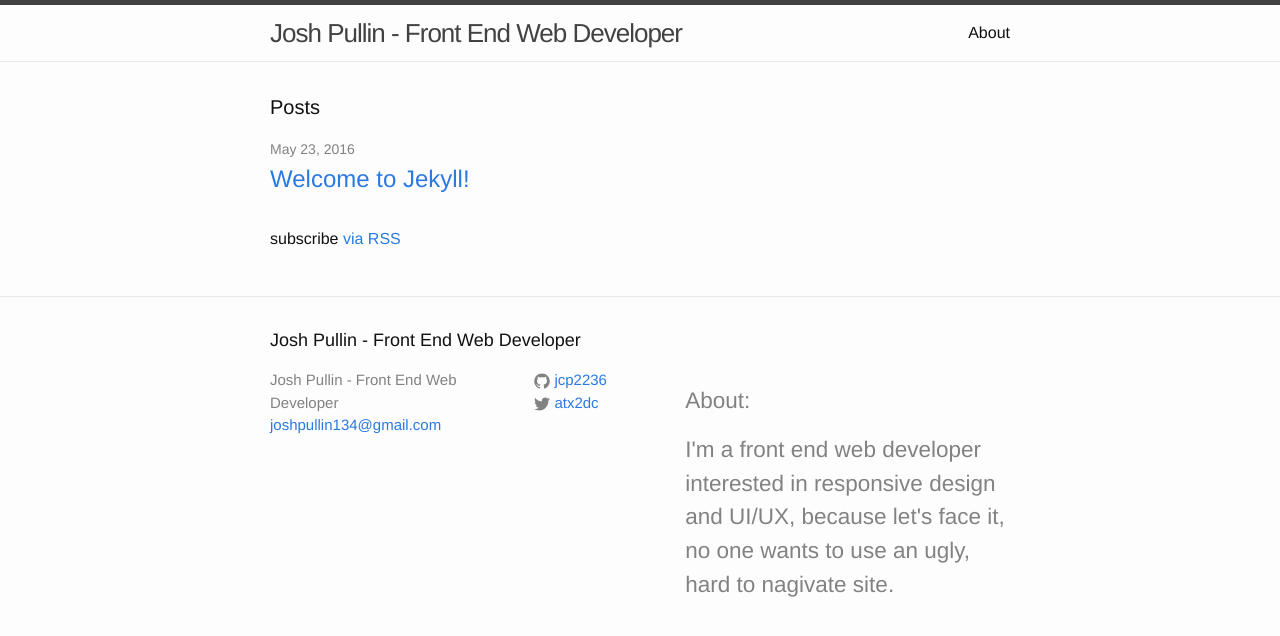
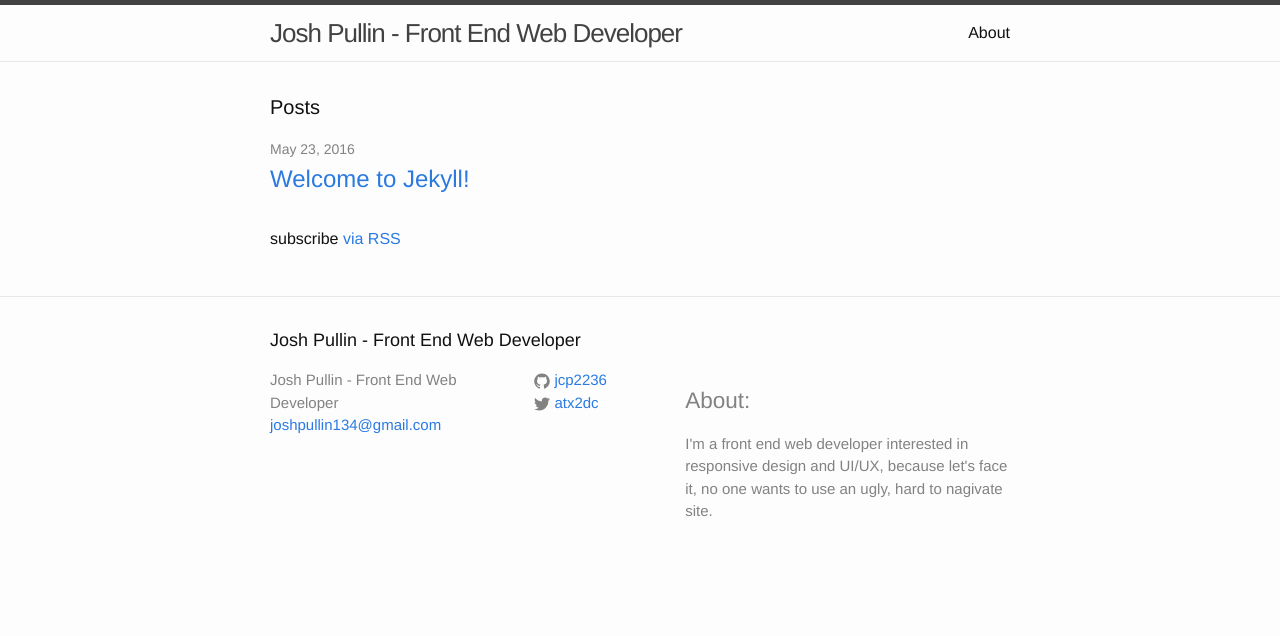
Before and after one commit to jcp2236/jcp2236.github.io, a Jekyll site: the page built from index.html, in a window 1280 px wide. Shown: the top 636 px of the page. Built offline with Jekyll 4.4.1, drawn with Linux system fonts in a browser that asks for light colours.

```diff
--- a/_config.yml
+++ b/_config.yml
@@ -9,7 +9,7 @@
 title: Josh Pullin - Front End Web Developer
 email: joshpullin134@gmail.com
 description: > # this means to ignore newlines until "baseurl:"
-  <h2>About:<h2>
+  <h2>About:</h2>
   I'm a front end web developer interested in responsive design and UI/UX,
   because let's face it, no one wants to use an ugly, hard to nagivate site.
 baseurl: "" # the subpath of your site, e.g. /blog
```
